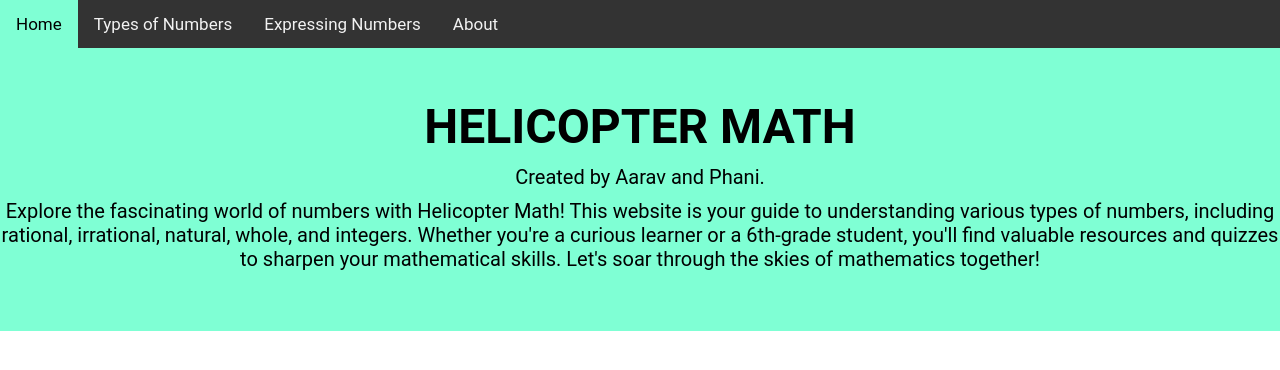
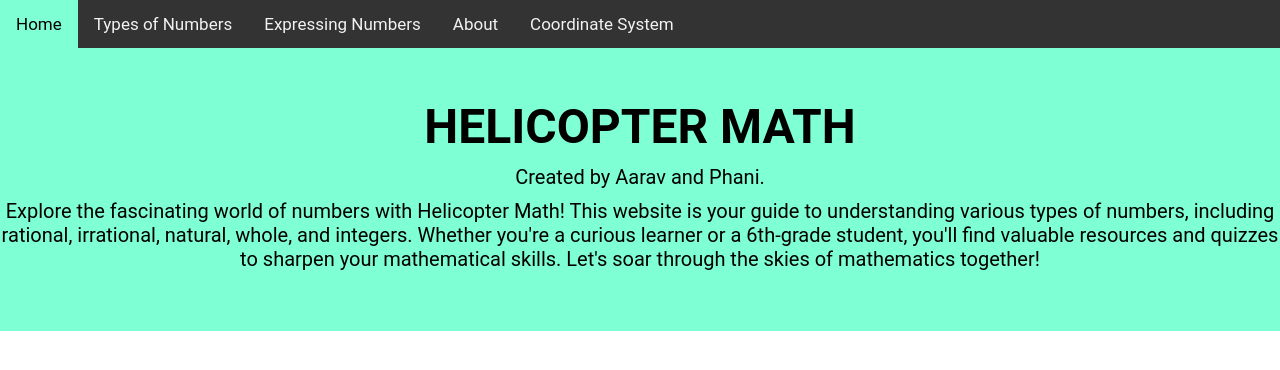
Before and after one commit to AaravHelicopter/AaravHelicopter.github.io, a plain HTML site: page index.html in a window 1280 px wide. Drawn offline with Linux system fonts and the light colour scheme.

Commit message:
added new link

```diff
--- a/index.html
+++ b/index.html
@@ -15,6 +15,7 @@
         <a href="typesofnums.html">Types of Numbers</a>
         <a href="expressingnums.html">Expressing Numbers</a>
         <a href="About.html">About</a>
+        <a href="Coord-sys.html">Coordinate System</a>
     </div>
     <header>
         <h1>HELICOPTER MATH</h1>
```
